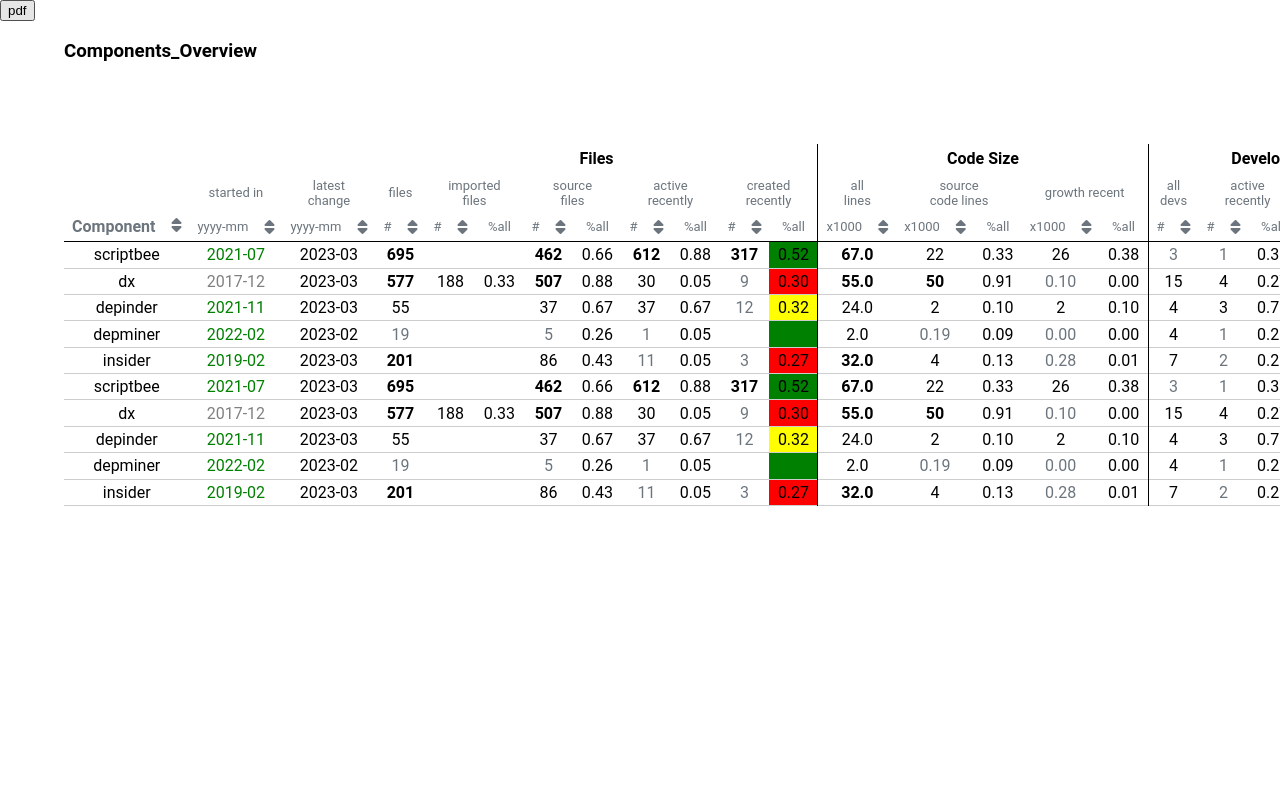
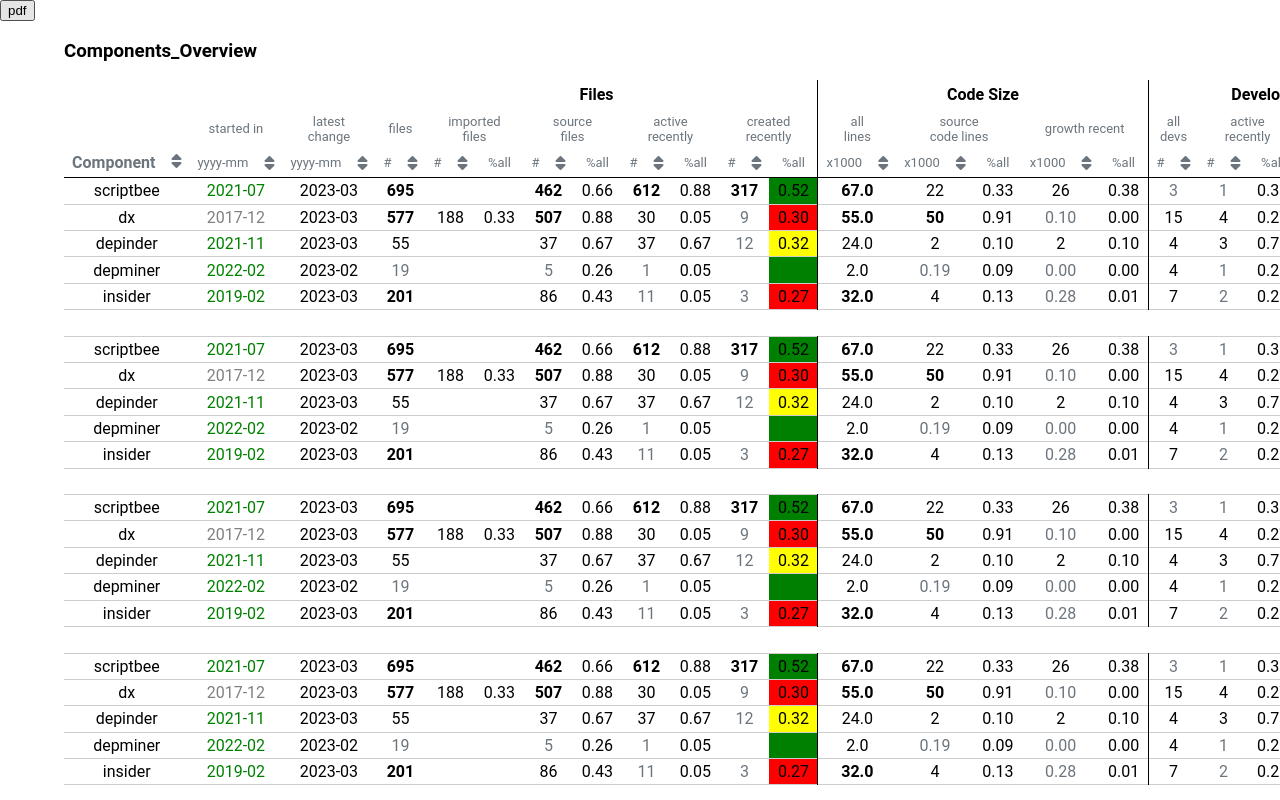
Before and after one commit to iuliavoit/TMGenerator-fe, an Angular app: page /tables in a window 1280 px wide. Shown: the top 800 px of the page. Built offline with nearby package versions, Linux system fonts and the light colour scheme.

Commit message:
current state

```diff
--- a/package.json
+++ b/package.json
@@ -20,6 +20,7 @@
     "@angular/platform-browser-dynamic": "~13.3.0",
     "@angular/router": "~13.3.0",
     "@fortawesome/fontawesome-free": "^6.3.0",
+    "dom-to-image": "^2.6.0",
     "html2canvas": "^1.4.1",
     "jspdf": "^1.4.1",
     "moment": "^2.29.4",
@@ -32,6 +33,7 @@
     "@angular/cli": "~13.3.5",
     "@angular/compiler-cli": "~13.3.0",
     "@types/jasmine": "~3.10.0",
+    "@types/dom-to-image": "^2.6.4",
     "@types/node": "^12.11.1",
     "jasmine-core": "~4.0.0",
     "karma": "~6.3.0",
--- a/src/app/matrixes/mockMatrix.ts
+++ b/src/app/matrixes/mockMatrix.ts
@@ -44,7 +44,7 @@ export var mockMatrix =
     }],
     "entity1PaddingData":
       {
-        "scriptbee": {
+        "scriptbee": { //this should be an id set dynamically
           "entity1namecolumn": {"value": "scriptbee", "style": ""},
           "entity1sizecolumn": {"value": "695", "style": ""},
           "entity1devscolumn": {"value": "14", "style": ""},
--- a/src/app/tables/mockTable.ts
+++ b/src/app/tables/mockTable.ts
@@ -469,6 +469,7 @@ export var mockTable =
         "#alltasks": {"value": "0", "style": "color:#6c757d;"},
         "#recenttasks": {"value": "0", "style": "color:#6c757d;"},
         "%allrecenttasks": {"value": "", "style": ""}
-      }
-    }
+      },
+"n"
+  :{}  }
   }
--- a/src/app/tables/table-generator/table-generator.component.html
+++ b/src/app/tables/table-generator/table-generator.component.html
@@ -2,6 +2,6 @@
 <div id="fullTable" #fullTable>
   <h3 style="padding-left:4rem">{{tableName}}</h3>
   <div class="table-container">
-    <div id="showTable" style="margin-top: 4rem"></div>
+    <div id="showTable"></div>
   </div>
 </div>
--- a/src/app/tables/table-generator/table-generator.component.ts
+++ b/src/app/tables/table-generator/table-generator.component.ts
@@ -2,9 +2,7 @@ import {ChangeDetectorRef, Component, ElementRef, OnInit, ViewChild} from '@angu
 import {SortHelperService} from "../services/sort-helper.service";
 import {TableDataService} from "../services/table-data.service";
 import {mockTable} from "../mockTable";
-import  jsPDF  from 'jspdf';
 
-import html2canvas from "html2canvas";
 @Component({
   selector: 'app-table-generator',
   templateUrl: './table-generator.component.html',
@@ -39,7 +37,7 @@ export class TableGeneratorComponent implements OnInit {
     })*/
     this.columns = mockTable.columns;
     this.tableName = mockTable.name;
-    for (let i = 0; i < 2; i++) {
+    for (let i = 0; i < 20; i++) {
       this.data = this.data.concat(Object.values(mockTable.data))
     }
 
@@ -294,26 +292,8 @@ export class TableGeneratorComponent implements OnInit {
     }
   }
 
-   generatePdf() {
-     const tableNativeElement = document.getElementById('table');
+  generatePdf() {
 
-     // Convert the table to an image using html2canvas
-     html2canvas(this.fullTable.nativeElement).then((canvas) => {
-       // Create a new jsPDF instance
-       const pdf = new jsPDF();
-
-       // Add the image of the table to the PDF
-       pdf.addImage(canvas.toDataURL('image/png'), 'PNG', 0, 0, pdf.internal.pageSize.getWidth(), 0);
-
-       // Save the PDF
-       pdf.save('table.pdf');
-     });
-    /* const doc = new jsPDF();
-     var parser = new DOMParser();
-     console.log(this.fullTable.nativeElement.textContent)
-     var data = parser.parseFromString(this.fullTable.nativeElement, 'text/html');
-     doc.fromHTML(data);*/
-     //doc.save('savePDF.pdf');
-   }
+  }
 
 }
```
Also changed, not shown: 1 other file (tests, documents, lock files or other folders).
